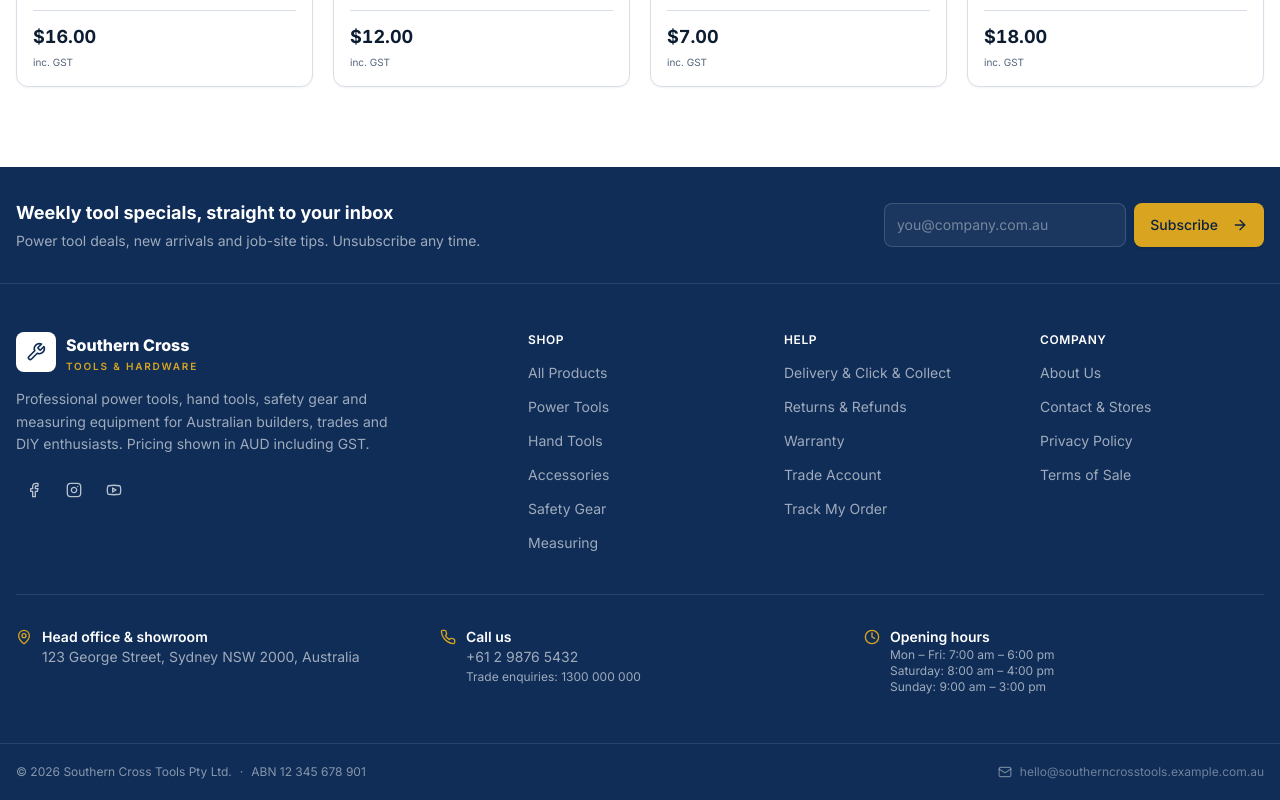
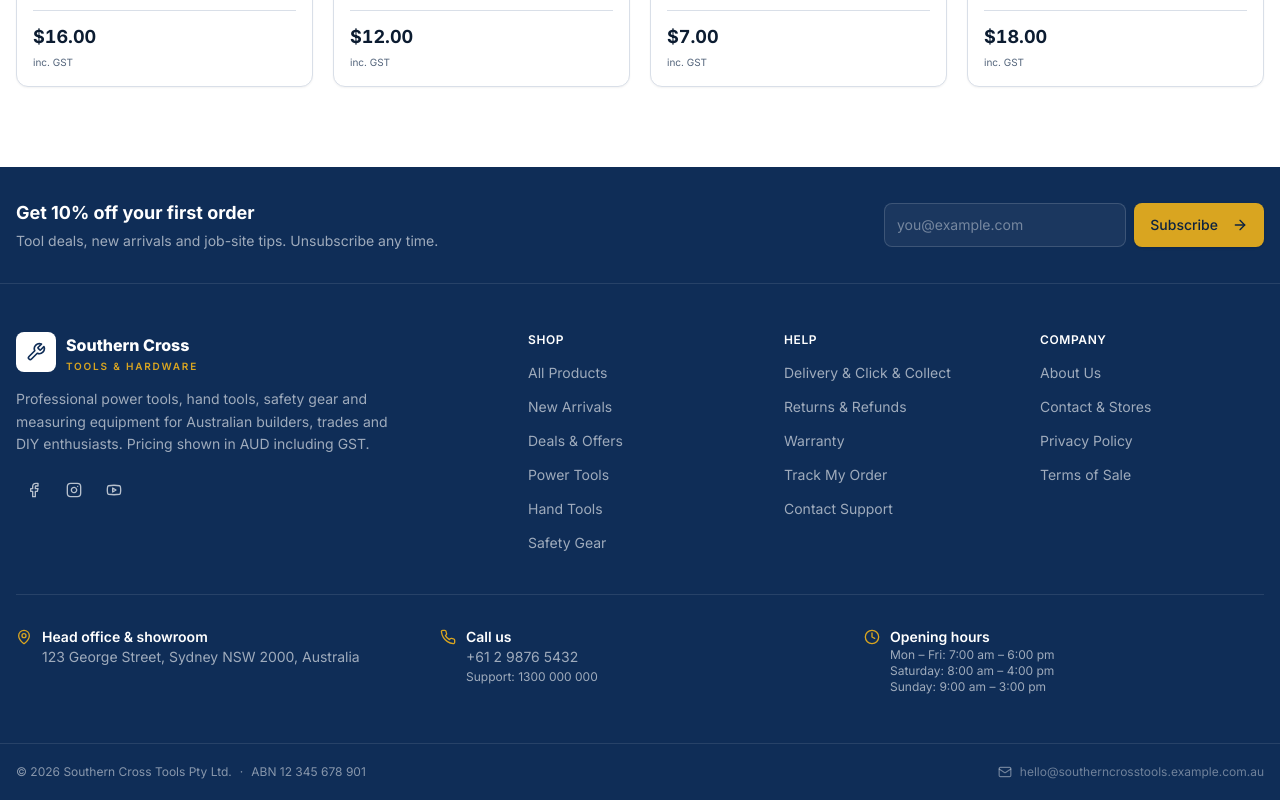
Before and after one commit to biplobcoder-ops/shopos, a Next.js app: page / in a window 1280 px wide. Shown: the part 3320-4120 px from the top of the page. Built offline with nearby package versions, Linux system fonts and the light colour scheme.

Commit message:
Update footer.tsx

```diff
--- a/components/website/footer.tsx
+++ b/components/website/footer.tsx
@@ -24,19 +24,19 @@ import { STORE_HOURS, SUPPORT_PHONE_DISPLAY } from '@/lib/constants';
 
 const SHOP_LINKS = [
   { href: '/shop', label: 'All Products' },
+  { href: '/shop?sort=newest', label: 'New Arrivals' },
+  { href: '/shop?deals=true', label: 'Deals & Offers' },
   { href: '/shop?category=Power%20Tools', label: 'Power Tools' },
   { href: '/shop?category=Hand%20Tools', label: 'Hand Tools' },
-  { href: '/shop?category=Accessories', label: 'Accessories' },
   { href: '/shop?category=Safety', label: 'Safety Gear' },
-  { href: '/shop?category=Measuring', label: 'Measuring' },
 ];
 
 const HELP_LINKS = [
   { href: '/help', label: 'Delivery & Click & Collect' },
   { href: '/help#returns', label: 'Returns & Refunds' },
   { href: '/help#warranty', label: 'Warranty' },
-  { href: '/register', label: 'Trade Account' },
   { href: '/my-orders', label: 'Track My Order' },
+  { href: '/contact', label: 'Contact Support' },
 ];
 
 const COMPANY_LINKS = [
@@ -62,7 +62,7 @@ export function WebsiteFooter() {
       toast.error('Please enter a valid email address');
       return;
     }
-    toast.success('Thanks — you are subscribed to our trade specials');
+    toast.success('Thanks — you are subscribed to our specials');
     setEmail('');
   };
 
@@ -73,16 +73,16 @@ export function WebsiteFooter() {
         <div className="container mx-auto py-8 flex flex-col md:flex-row md:items-center justify-between gap-5">
           <div className="space-y-1">
             <h3 className="text-base md:text-lg font-bold text-primary-foreground">
-              Weekly tool specials, straight to your inbox
+              Get 10% off your first order
             </h3>
             <p className="text-xs md:text-sm text-primary-foreground/60">
-              Power tool deals, new arrivals and job-site tips. Unsubscribe any time.
+              Tool deals, new arrivals and job-site tips. Unsubscribe any time.
             </p>
           </div>
           <form onSubmit={subscribe} className="flex gap-2 w-full md:w-auto md:min-w-[380px]">
             <Input
               type="email"
-              placeholder="you@company.com.au"
+              placeholder="you@example.com"
               value={email}
               onChange={(e) => setEmail(e.target.value)}
               className="h-11 flex-1 bg-white/5 border-white/15 text-primary-foreground placeholder:text-primary-foreground/40"
@@ -153,7 +153,7 @@ export function WebsiteFooter() {
               <div className="font-semibold text-primary-foreground">Call us</div>
               <div className="text-primary-foreground/60">{businessInfo.phone}</div>
               <div className="text-primary-foreground/60 text-xs mt-0.5">
-                Trade enquiries: {SUPPORT_PHONE_DISPLAY}
+                Support: {SUPPORT_PHONE_DISPLAY}
               </div>
             </div>
           </div>
```
